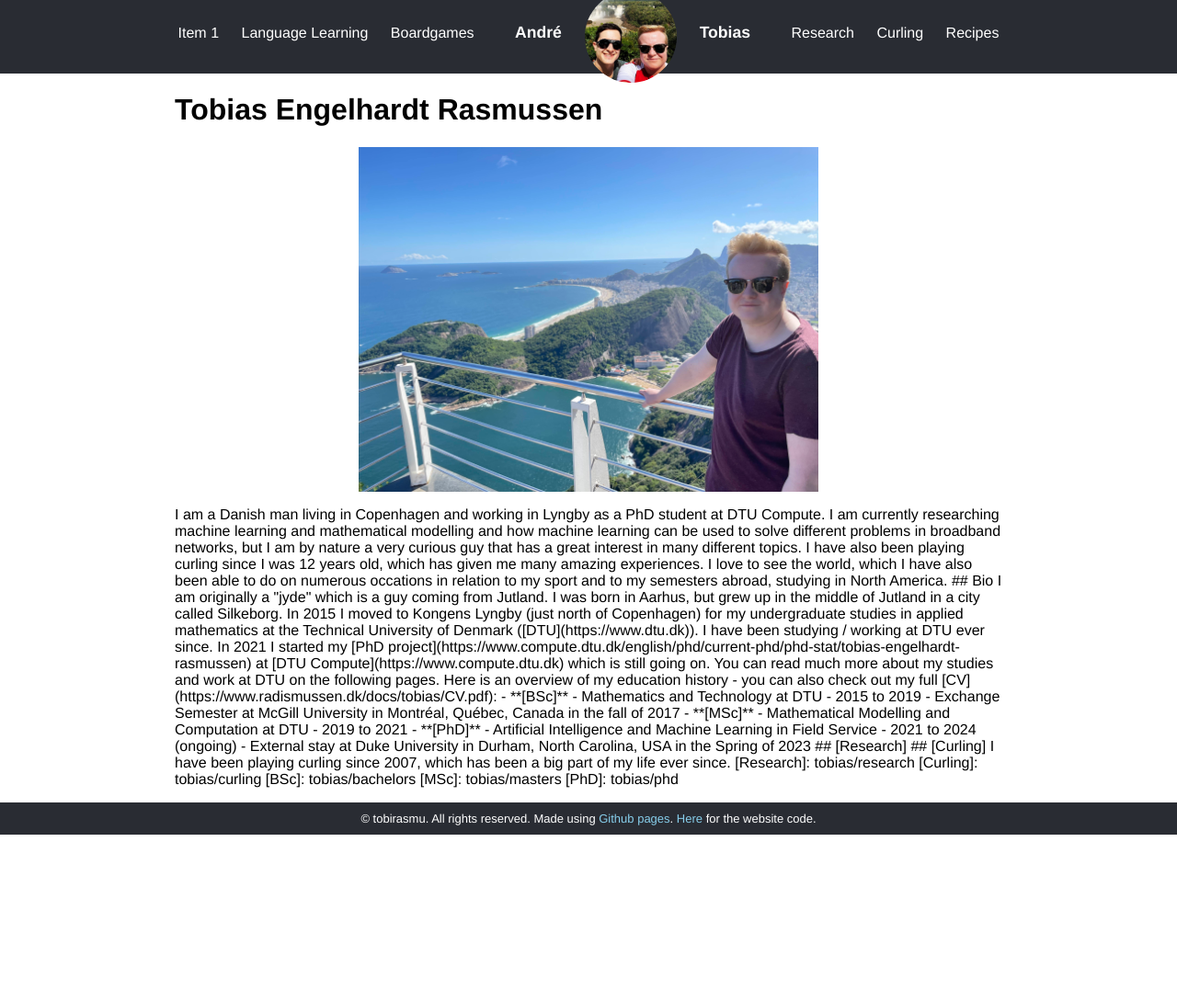
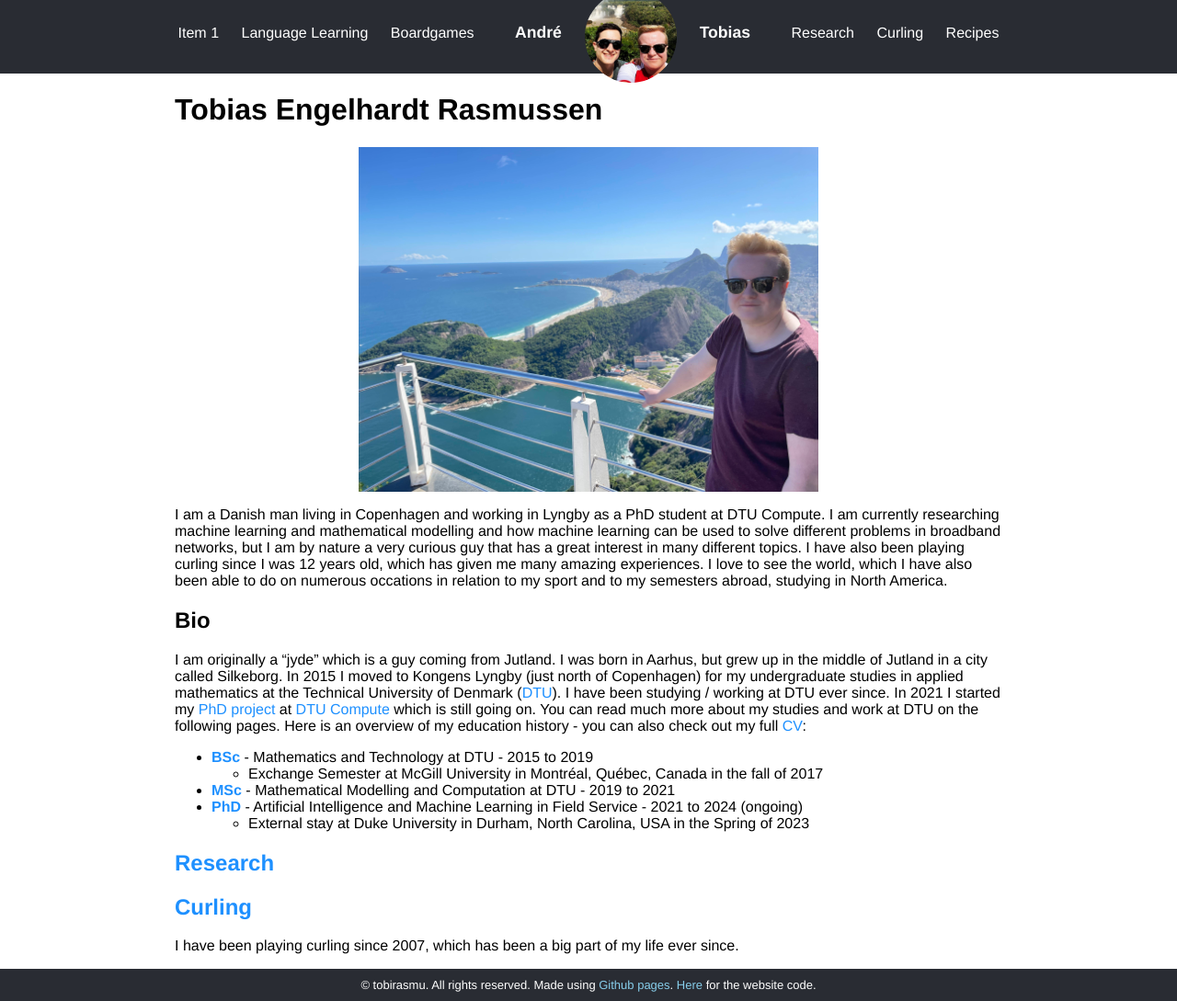
Before and after one commit to tobirasmu/tobirasmu.github.io, a Jekyll site: the page built from _pages/tobias.md, in a window 1280 px wide. Shown: the whole page at 92% size. Built offline with Jekyll 4.4.1, drawn with Linux system fonts in a browser that asks for light colours; before the commit the page ends 908 px from its top, so only the background shows below that.

Commit message:
Update tobias.md

```diff
--- a/_pages/tobias.md
+++ b/_pages/tobias.md
@@ -6,7 +6,7 @@ layout: default
 
 # Tobias Engelhardt Rasmussen
 
-<p align="center"><img align="center" src="/assets/pics/tobias.jpg" width="500"><p/>
+<p align="center"><img align="center" src="/assets/pics/tobias.jpg" width="500"></p>
 
 I am a Danish man living in Copenhagen and working in Lyngby as a PhD student at DTU Compute. I am currently researching machine learning and mathematical modelling and how machine learning can be used to solve different problems in broadband networks, but I am by nature a very curious guy that has a great interest in many different topics. I have also been playing curling since I was 12 years old, which has given me many amazing experiences. I love to see the world, which I have also been able to do on numerous occations in relation to my sport and to my semesters abroad, studying in North America.
 
```
